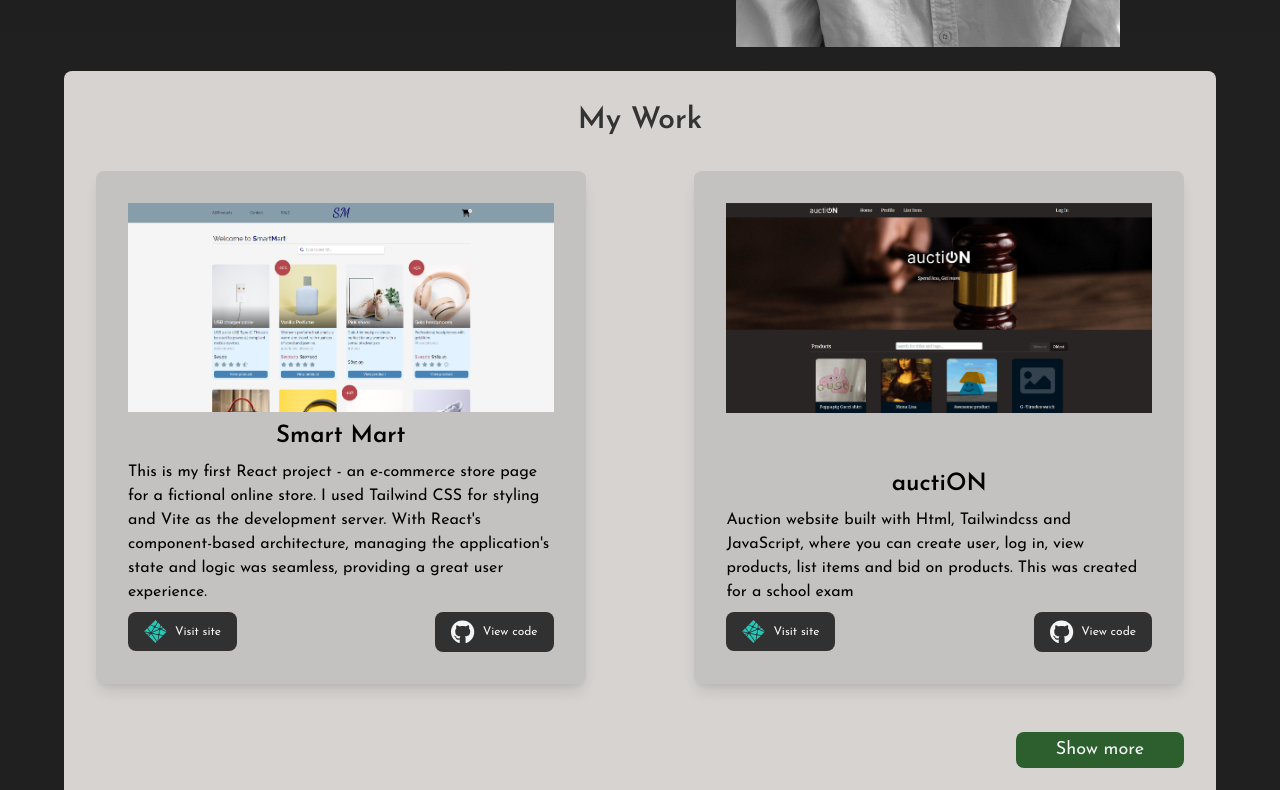
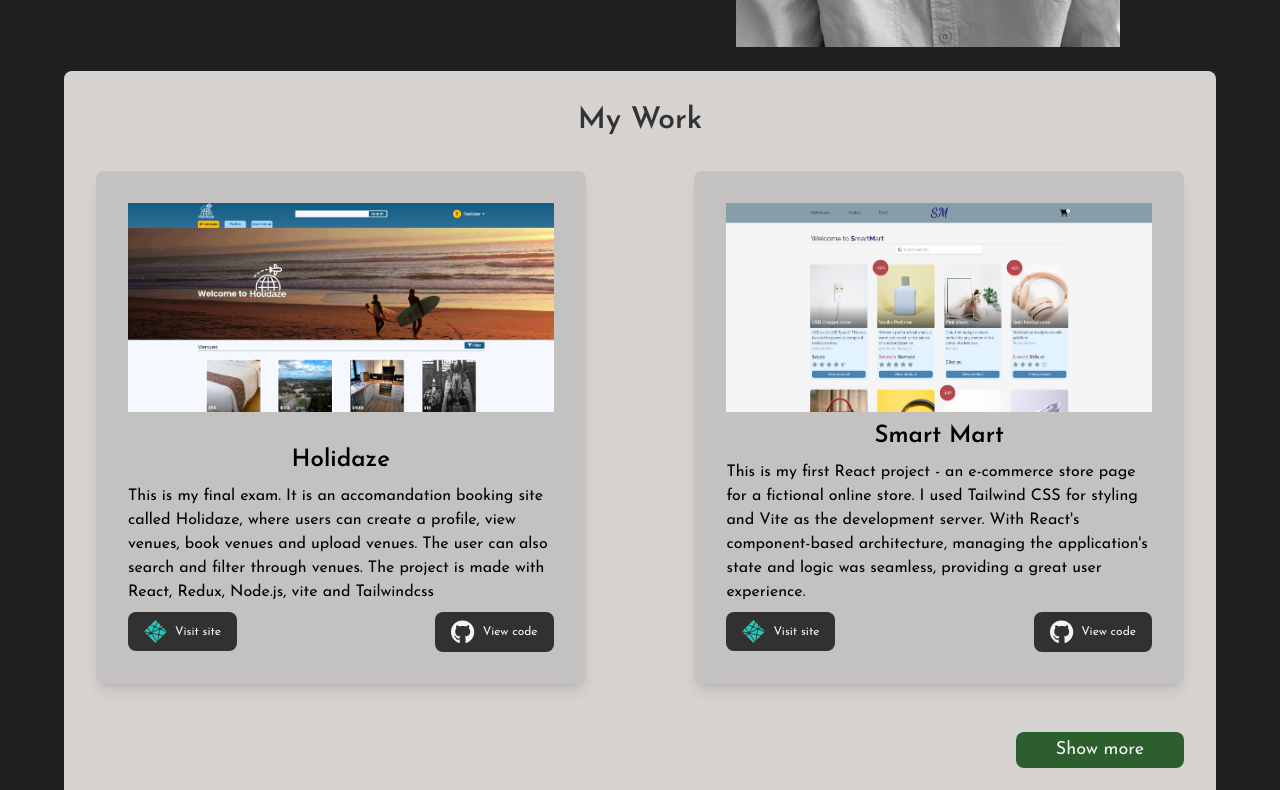
Before and after one commit to SanderSme/portfolio-react-tailwind, a React (Vite) app: page / in a window 1280 px wide. Shown: the part 553-1343 px from the top of the page. Built offline with nearby package versions, Linux system fonts and the light colour scheme.

Commit message:
Added final project

```diff
--- a/src/components/MyWork.jsx
+++ b/src/components/MyWork.jsx
@@ -5,7 +5,7 @@ import BoatDatLife from '../../public/img/Blog.png'
 import Museum from '../../public/img/CSM.png'
 import BeerHelper from '../../public/img/BeerHelper.png'
 import SmartMart from '../../public/img/smartmart.png'
-import ConnectFour from '../../public/img/connect-four.png'
+import Holidaze from '../../public/img/holidaze.png'
 
 const MyWork = () => {
     const [showHiddenWorks, setShowHiddenWorks] = useState(false);
@@ -19,17 +19,23 @@ const MyWork = () => {
             <h2 className="text-3xl font-semibold flex justify-center text-[#333]"><span className='nor hidden'>Mine Prosjekter</span><span
                 className='eng'>My Work</span></h2>
             <div className='flex flex-wrap flex-col md:flex-row justify-between'>
+                <MyWorkCards img={Holidaze} altText="Holidaze" heading="Holidaze"
+                            infoEng="This is my final exam. It is an accomandation booking site called Holidaze, where users can create a profile, view venues, book venues and upload venues. The user can also search and filter through venues. The project is made with React, Redux, Node.js, vite and Tailwindcss"
+                            infoNor="Dette er min avsluttende eksamen. Det er en overnattingsbestillingsside kalt Holidaze, der brukere kan opprette en profil, se på venues, bestille venues og laste opp venues. Brukeren kan også søke og filtrere gjennom venues. Prosjektet er laget med React, Redux, Node.js, vite og Tailwindcss."
+                            netlify="https://chipper-maamoul-71ea90.netlify.app/"
+                            github="https://github.com/SanderSme/project-exam-holidaze"/>
                 <MyWorkCards img={SmartMart} altText="SmartMart" heading="Smart Mart"
                             infoEng="This is my first React project - an e-commerce store page for a fictional online store. I used Tailwind CSS for styling and Vite as the development server. With React's component-based architecture, managing the application's state and logic was seamless, providing a great user experience."
                             infoNor="Dette er mitt første React-prosjekt - en e-handels butikkside for en fiktiv nettbutikk. Jeg brukte Tailwind CSS for styling og Vite som utviklingsserver. Med Reacts komponentbaserte arkitektur var det sømløst å håndtere applikasjonens tilstand og logikk, noe som ga en god brukeropplevelse."
                             netlify="https://fabulous-ganache-81b78b.netlify.app/"
                             github="https://github.com/SanderSme/smart-mart"/>
+                {showHiddenWorks && (
+                    <span id='HiddenWorks' className='flex flex-wrap flex-col md:flex-row justify-between'>
                 <MyWorkCards img={auctiON} altText="auctiON" heading="auctiON"
                              infoEng="Auction website built with Html, Tailwindcss and JavaScript, where you can create user, log in, view products, list items and bid on products. This was created for a school exam"
                              infoNor="Auksjonsnettsted laget med Html, Tailwindcss og JavaScript, hvor du kan opprette bruker, logge inn, se produkter, liste varer og legge inn bud på produkter. Dette ble laget for en skoleeksamen."
                              netlify="https://lighthearted-kashata-094aed.netlify.app/" github=""/>
-                {showHiddenWorks && (
-                    <span id='HiddenWorks' className='flex flex-wrap flex-col md:flex-row justify-between'>
+
                 <MyWorkCards img={BoatDatLife} altText="BoatThatLife" heading="BoatThatLife"
                              infoEng="Blog website built with html, css, JavaScript and Wordpress. Blogposts are filled with dummy-text, and can be filtered and search through"
                              infoNor="Bloggnettsted bygget med html, css, JavaScript og Wordpress. Blogginnlegg er fylt med fiktiv tekst og kan filtreres og søkes gjennom."
```
Also changed, not shown: public/img/holidaze.png (added).
